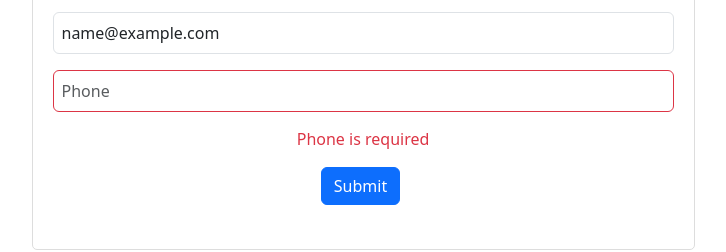
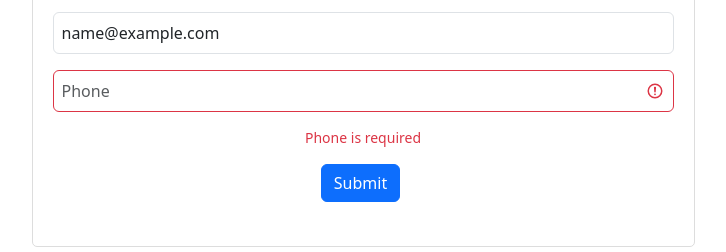
Before and after one commit to Arihant24Sameer/sortingcrud, a React (Create React App) app: page / in a window 1280 px wide. Both pictures are taken after typing "Sample", "Sample", "name@example.com", "Sample" into the empty fields and a click on the button "Submit". Shown: the part 209-461 px from the top of the page, without its empty margins (277-1003 px from the left). Built offline with nearby package versions, Linux system fonts and the light colour scheme.

Commit message:
code without formik

```diff
--- a/src/page/details.js
+++ b/src/page/details.js
@@ -1,6 +1,4 @@
 import React, { useState } from "react";
-import { useFormik } from "formik";
-import * as Yup from "yup";
 import { Button, Table, Alert } from "react-bootstrap";
 import "bootstrap/dist/css/bootstrap.min.css";
 import "./table.css";
@@ -8,66 +6,26 @@ import "./styles.css";
 
 const PAGE_SIZE = 5;
 
-const Details = () => {
+const UserDetails = () => {
   const [details, setDetails] = useState([]);
   const [editIndex, setEditIndex] = useState(null);
   const [currentPage, setCurrentPage] = useState(1);
   const [search, setSearch] = useState("");
   const [searchResult, setSearchResult] = useState([]);
   const [msg, setMsg] = useState(false);
-  const validationSchema = Yup.object().shape({
-    firstName: Yup.string()
-      .matches(/^[A-Za-z\s]+$/, "Invalid name")
-      .trim()
-      .required("First Name is required"),
-    lastName: Yup.string()
-      .matches(/^[A-Za-z\s]+$/, "Invalid name")
-      .trim(),
-    email: Yup.string()
-      .email("Invalid email")
-      .matches(
-        /^[\w-\.]+@([\w-]+\.)+[\w-]{2,4}$/,
-        "Enter a valid email address"
-      )
-      .trim()
-      .min(2, "Email address should contain at least 2 characters")
-      .required("Email is required"),
-    phone: Yup.string()
-      .matches(/^\d+$/, "Phone should contain only numbers")
-      .min(10, "Phone should be at least 10 digits")
-      .max(10, "Phone should not exceed 10 digits")
-      .required("Phone is required"),
-  });
-
-  const formik = useFormik({
-    initialValues: {
+  const [input, setInput] = useState({
     firstName: "",
     lastName: "",
     email: "",
     phone: "",
-    },
-    validationSchema,
-    onSubmit: (values) => {
-      const fullName = `${values.firstName} ${values.lastName || ""}`;
-
-      if (editIndex !== null) {
-        const updatedDetails = [...details];
-        updatedDetails[editIndex] = { ...values, name: fullName };
-        setDetails(updatedDetails);
-        setEditIndex(null);
-      } else {
-        setDetails([...details, { ...values, name: fullName }]);
-      }
-
-      setSearchResult([]);
-      formik.resetForm();
-    },
   });
+  const [validationErrors, setValidationErrors] = useState({});
 
   const deleteItem = (index) => {
     const updatedDetails = [...details];
     updatedDetails.splice(index, 1);
     setDetails(updatedDetails);
+    setInput({ firstName: "", lastName: "", email: "", phone: "" });
 
     const newTotalDetailPages = Math.ceil(updatedDetails.length / PAGE_SIZE);
     if (currentPage > newTotalDetailPages) {
@@ -77,7 +35,6 @@ const Details = () => {
 
   const handleSearch = () => {
     const searchTerms = search.toLowerCase().trim().split(" ");
-
     const foundItems = details.filter((item) =>
       searchTerms.every((term) =>
         Object.values(item).some((value) =>
@@ -93,59 +50,76 @@ const Details = () => {
     }
     setSearchResult(foundItems);
     setSearch("");
-
     setEditIndex(null);
+    setCurrentPage(1); // Reset currentPage to 1 for search results
   };
 
   const editData = (index) => {
     setEditIndex(index);
     const { firstName, lastName, email, phone } = details[index];
-    formik.setValues({ firstName, lastName, email, phone });
+    setInput({ firstName, lastName, email, phone });
+    setCurrentPage(Math.ceil((index + 1) / PAGE_SIZE)); // Set the current page based on the clicked index
   };
 
-  const paginatedDetails = () => {
-    const startIndex = (currentPage - 1) * PAGE_SIZE;
-    const endIndex = startIndex + PAGE_SIZE;
-    return sortData.slice(startIndex, endIndex);
+  const validateInputs = () => {
+    const errors = {};
+    if (!input.firstName.trim()) {
+      errors.firstName = "First Name is required";
+    } else if (!/^[A-Za-z]{3,}$/.test(input.firstName)) {
+      errors.firstName = "First Name should contain at least 3 letters";
+    }
+    if (!input.email.trim()) {
+      errors.email = "Email is required";
+    } else if (
+      !/^[a-zA-Z0-9._%+-]+@[a-zA-Z0-9.-]+\.[a-zA-Z]{2,}$/.test(input.email)
+    ) {
+      errors.email = "Invalid email format";
+    }
+    if (!input.phone.trim()) {
+      errors.phone = "Phone is required";
+    } else if (!/^\d{10}$/.test(input.phone)) {
+      errors.phone = "Invalid phone number";
+    }
+
+    setValidationErrors(errors);
+    return Object.keys(errors).length === 0;
   };
 
-  const sortData = details.sort((a, b) => a.name.localeCompare(b.name));
+  const handleSubmit = (e) => {
+    e.preventDefault();
 
-  const totalDetailPages = Math.ceil(details.length / PAGE_SIZE);
+    if (!validateInputs()) {
+      return;
+    }
 
-  const paginatedSearchResult = () => {
-    const startIndex = (currentPage - 1) * PAGE_SIZE;
-    const endIndex = startIndex + PAGE_SIZE;
-    return searchResult.slice(startIndex, endIndex);
-  };
+    if (editIndex !== null) {
+      const updatedDetails = [...details];
+      updatedDetails[editIndex] = { ...input };
+      setDetails(updatedDetails);
+      setEditIndex(null);
+    } else {
+      setDetails([...details, input]);
+    }
 
-  const totalSearchPages = Math.ceil(searchResult.length / PAGE_SIZE);
+    setSearchResult([]);
+    setCurrentPage(1);
 
-  const changePage = (page) => {
-    setCurrentPage(page);
-  };
-
-  const renderPageNumbers = (totalPages, currentPage) => {
-    return (
-      <div className="d-flex justify-content-center mb-3">
-        {Array.from({ length: totalPages }, (_, index) => (
-          <Button
-            key={index + 1}
-            variant={index + 1 === currentPage ? "primary" : "secondary"}
-            className="me-2"
-            onClick={() => changePage(index + 1)}
-          >
-            {index + 1}
-          </Button>
-        ))}
-      </div>
-    );
+    setInput({
+      firstName: "",
+      lastName: "",
+      email: "",
+      phone: "",
+    });
+    setValidationErrors({});
   };
 
   const renderContent = () => {
-    if (details.length === 0) {
+    if (details.length === 0 && searchResult.length === 0) {
       return null;
     }
+
+    const showPaginationDetails = details.length > PAGE_SIZE;
+    const showPaginationSearchResult = searchResult.length > PAGE_SIZE;
 
     if (searchResult.length > 0) {
       return (
@@ -161,7 +135,7 @@ const Details = () => {
               </tr>
             </thead>
             <tbody>
-              {paginatedSearchResult().map((item, index) => (
+              {paginatedDetails().map((item, index) => (
                 <tr key={index}>
                   <td>{item.firstName}</td>
                   <td>{item.lastName}</td>
@@ -172,9 +146,14 @@ const Details = () => {
             </tbody>
           </Table>
 
+          {showPaginationSearchResult && (
             <div className="d-flex justify-content-center mb-2">
-            {renderPageNumbers(totalSearchPages, currentPage)}
+              {renderPageNumbers(
+                Math.ceil(searchResult.length / PAGE_SIZE),
+                searchResult
+              )}
             </div>
+          )}
         </div>
       );
     } else if (msg === true) {
@@ -205,19 +184,12 @@ const Details = () => {
                   <td>{item.email}</td>
                   <td>{item.phone}</td>
                   <td>
-                    <Button
-                      variant="danger"
-                      onClick={() =>
-                        deleteItem((currentPage - 1) * PAGE_SIZE + index)
-                      }
-                    >
+                    <Button variant="danger" onClick={() => deleteItem(index)}>
                       Delete
                     </Button>
                     <Button
                       variant="warning"
-                      onClick={() =>
-                        editData((currentPage - 1) * PAGE_SIZE + index)
-                      }
+                      onClick={() => editData(index)}
                       className="ms-2"
                     >
                       Edit
@@ -228,14 +200,47 @@ const Details = () => {
             </tbody>
           </Table>
 
-          {details.length > PAGE_SIZE && (
+          {showPaginationDetails && (
             <div className="d-flex justify-content-center mb-2">
-              {renderPageNumbers(totalDetailPages, currentPage)}
+              {renderPageNumbers(
+                Math.ceil(details.length / PAGE_SIZE),
+                details
+              )}
             </div>
           )}
         </div>
       );
     }
+  };
+
+  const renderPageNumbers = (totalPages, array) => {
+    return (
+      <div className="d-flex justify-content-center mb-3">
+        {Array.from({ length: totalPages }, (_, index) => (
+          <Button
+            key={index + 1}
+            variant={index + 1 === currentPage ? "primary" : "secondary"}
+            className="me-2"
+            onClick={() => setCurrentPage(index + 1)}
+          >
+            {index + 1}
+          </Button>
+        ))}
+      </div>
+    );
+  };
+
+  const paginatedDetails = () => {
+    const startIndex = (currentPage - 1) * PAGE_SIZE;
+    const endIndex = startIndex + PAGE_SIZE;
+    return sortData(searchResult.length > 0 ? searchResult : details).slice(
+      startIndex,
+      endIndex
+    );
+  };
+
+  const sortData = (data) => {
+    return data.sort((a, b) => a.firstName.localeCompare(b.firstName));
   };
 
   return (
@@ -244,7 +249,9 @@ const Details = () => {
         <nav className="navbar navbar-light bg-light search-box">
           <div className="d-flex">
             <input
-              className="form-control me-2"
+              className={`form-control me-2 ${
+                validationErrors.search ? "is-invalid" : ""
+              }`}
               type="search"
               placeholder="Search"
               aria-label="Search"
@@ -259,10 +266,13 @@ const Details = () => {
               Search
             </Button>
           </div>
+          {validationErrors.search && (
+            <div className="invalid-feedback">{validationErrors.search}</div>
+          )}
         </nav>
       )}
 
-      <form onSubmit={formik.handleSubmit} className="form-box">
+      <form onSubmit={handleSubmit} className="form-box">
         <div className="mb-3">
           <h2>Register Now</h2>
           <hr></hr>
@@ -273,24 +283,20 @@ const Details = () => {
                 placeholder="First Name"
                 name="firstName"
                 className={`form-control ${
-                  formik.touched.firstName && formik.errors.firstName
-                    ? "error"
-                    : ""
+                  validationErrors.firstName ? "is-invalid" : ""
                 }`}
-                onChange={(e) => {
-                  const inputValue = e.target.value.replace(/[^A-Za-z\s]/g, "");
-                  formik.handleChange({
-                    target: {
-                      name: "firstName",
-                      value: inputValue,
-                    },
-                  });
-                }}
-                onBlur={formik.handleBlur}
-                value={formik.values.firstName}
+                value={input.firstName}
+                onChange={(e) =>
+                  setInput({
+                    ...input,
+                    firstName: e.target.value.replace(/[^A-Za-z\s]/g, ""),
+                  })
+                }
               />
-              {formik.touched.firstName && formik.errors.firstName && (
-                <div className="text-danger">{formik.errors.firstName}</div>
+              {validationErrors.firstName && (
+                <div className="invalid-feedback">
+                  {validationErrors.firstName}
+                </div>
               )}
             </div>
             <div className="col-sm-6">
@@ -298,27 +304,15 @@ const Details = () => {
                 type="text"
                 placeholder="Last Name(optional)"
                 name="lastName"
-                className={`form-control ${
-                  formik.touched.lastName && formik.errors.lastName
-                    ? "error"
-                    : ""
-                }`}
-                onChange={(e) => {
-                  const inputValue = e.target.value.replace(/[^A-Za-z\s]/g, "");
-                  console.log(inputValue, "input value for last name ");
-                  formik.handleChange({
-                    target: {
-                      name: "lastName",
-                      value: inputValue,
-                    },
-                  });
-                }}
-                onBlur={formik.handleBlur}
-                value={formik.values.lastName}
+                className="form-control"
+                onChange={(e) =>
+                  setInput({
+                    ...input,
+                    lastName: e.target.value.replace(/[^A-Za-z\s]/g, ""),
+                  })
+                }
+                value={input.lastName}
               />
-              {formik.touched.lastName && formik.errors.lastName && (
-                <div className="text-danger">{formik.errors.lastName}</div>
-              )}
             </div>
           </div>
 
@@ -328,14 +322,18 @@ const Details = () => {
               placeholder="Email"
               name="email"
               className={`form-control ${
-                formik.touched.email && formik.errors.email ? "error" : ""
+                validationErrors.email ? "is-invalid" : ""
               }`}
-              onChange={formik.handleChange}
-              onBlur={formik.handleBlur}
-              value={formik.values.email}
+              onChange={(e) =>
+                setInput({
+                  ...input,
+                  email: e.target.value.replace(/[^A-Za-z0-9@_\.-]/g, ""),
+                })
+              }
+              value={input.email}
             />
-            {formik.touched.email && formik.errors.email && (
-              <div className="text-danger">{formik.errors.email}</div>
+            {validationErrors.email && (
+              <div className="invalid-feedback">{validationErrors.email}</div>
             )}
           </div>
 
@@ -345,19 +343,18 @@ const Details = () => {
               placeholder="Phone"
               name="phone"
               className={`form-control ${
-                formik.touched.phone && formik.errors.phone ? "error" : ""
+                validationErrors.phone ? "is-invalid" : ""
               }`}
-              onBlur={formik.handleBlur}
-              value={formik.values.phone}
-              onChange={(e) => {
-                const inputValue = e.target.value.replace(/\D/g, "");
-                formik.handleChange(e);
-                formik.setFieldValue("phone", inputValue.substring(0, 10));
-              }}
-              maxLength="10"
+              value={input.phone}
+              onChange={(e) =>
+                setInput({
+                  ...input,
+                  phone: e.target.value.replace(/\D/g, "").slice(0, 10),
+                })
+              }
             />
-            {formik.touched.phone && formik.errors.phone && (
-              <div className="text-danger">{formik.errors.phone}</div>
+            {validationErrors.phone && (
+              <div className="invalid-feedback">{validationErrors.phone}</div>
             )}
           </div>
 
@@ -372,4 +369,4 @@ const Details = () => {
   );
 };
 
-export default Details;
+export default UserDetails;
```
Lines whose indentation alone changed are shown as unchanged.
